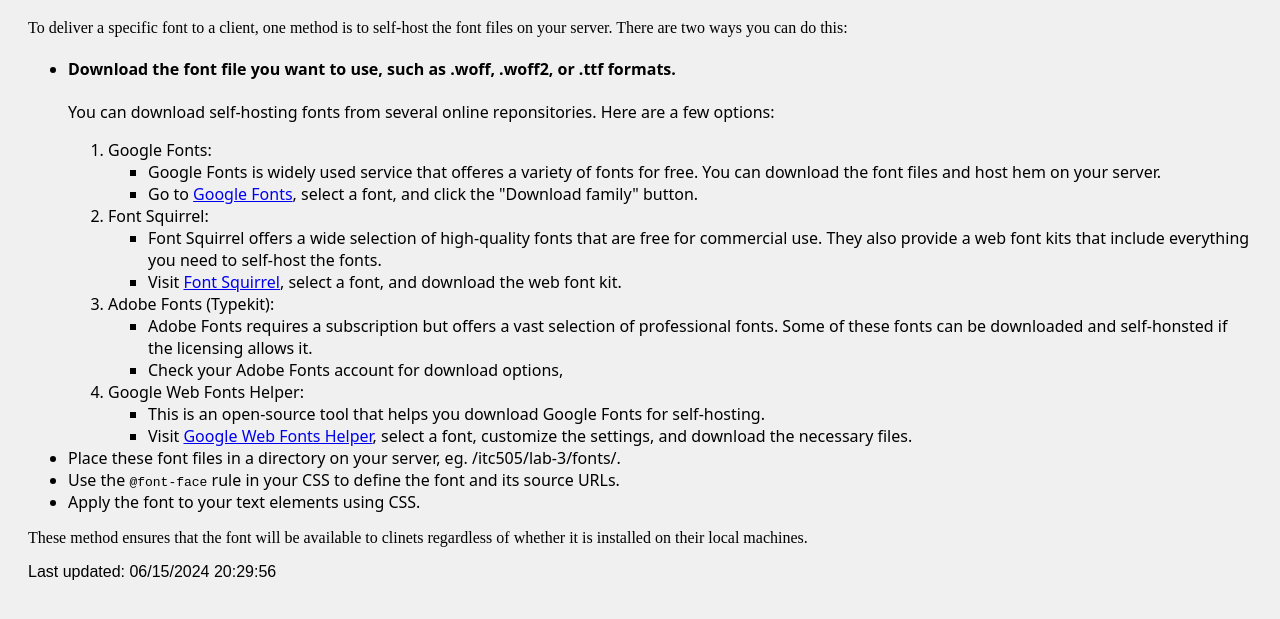
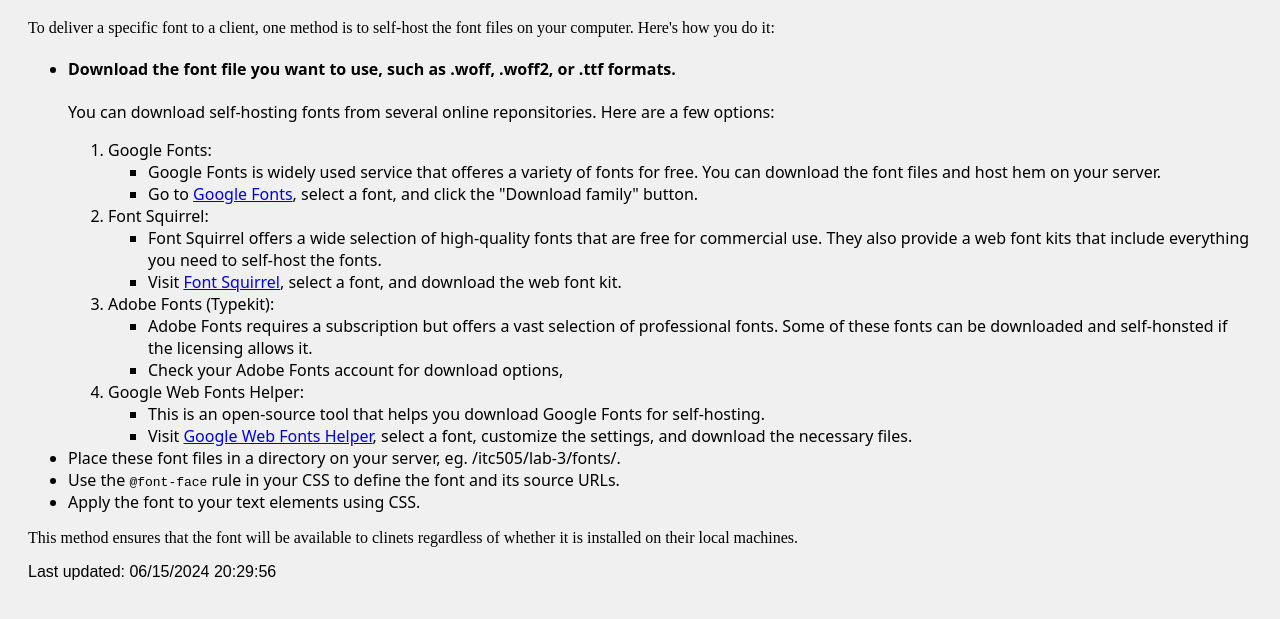
Before and after one commit to cnorteye/ITC505, a plain HTML site: page lab-3/index.html in a window 1280 px wide. Shown: the part 95-714 px from the top of the page. Drawn offline with Linux system fonts and the light colour scheme; a web font is replaced by a local one.

Commit message:
changes to lab 3

```diff
--- a/lab-3/index.html
+++ b/lab-3/index.html
@@ -44,8 +44,8 @@
 <body>
     <h1 class="rubik-pixels-regular"> Delivering Fonts to Clients</h1>
     <p>
-        To deliver a specific font to a client, one method is to self-host the font files on your server.
-        There are two ways you can do this:
+        To deliver a specific font to a client, one method is to self-host the font files on your computer.
+        Here's how you do it:
     </p>
     <ul class="rubik-maze-regular">
         <li><h4> Download the font file you want to use, such as .woff, .woff2, or .ttf formats. </h4> </li>
@@ -86,7 +86,7 @@
         <li>Apply the font to your text elements using CSS.</li>
     </ul>
     <p>
-        These method ensures that the font will be available to clinets regardless of whether it is installed on their local machines.
+        This method ensures that the font will be available to clinets regardless of whether it is installed on their local machines.
     </p>
 
     <footer class="moo-lah-lah-regular">
```
